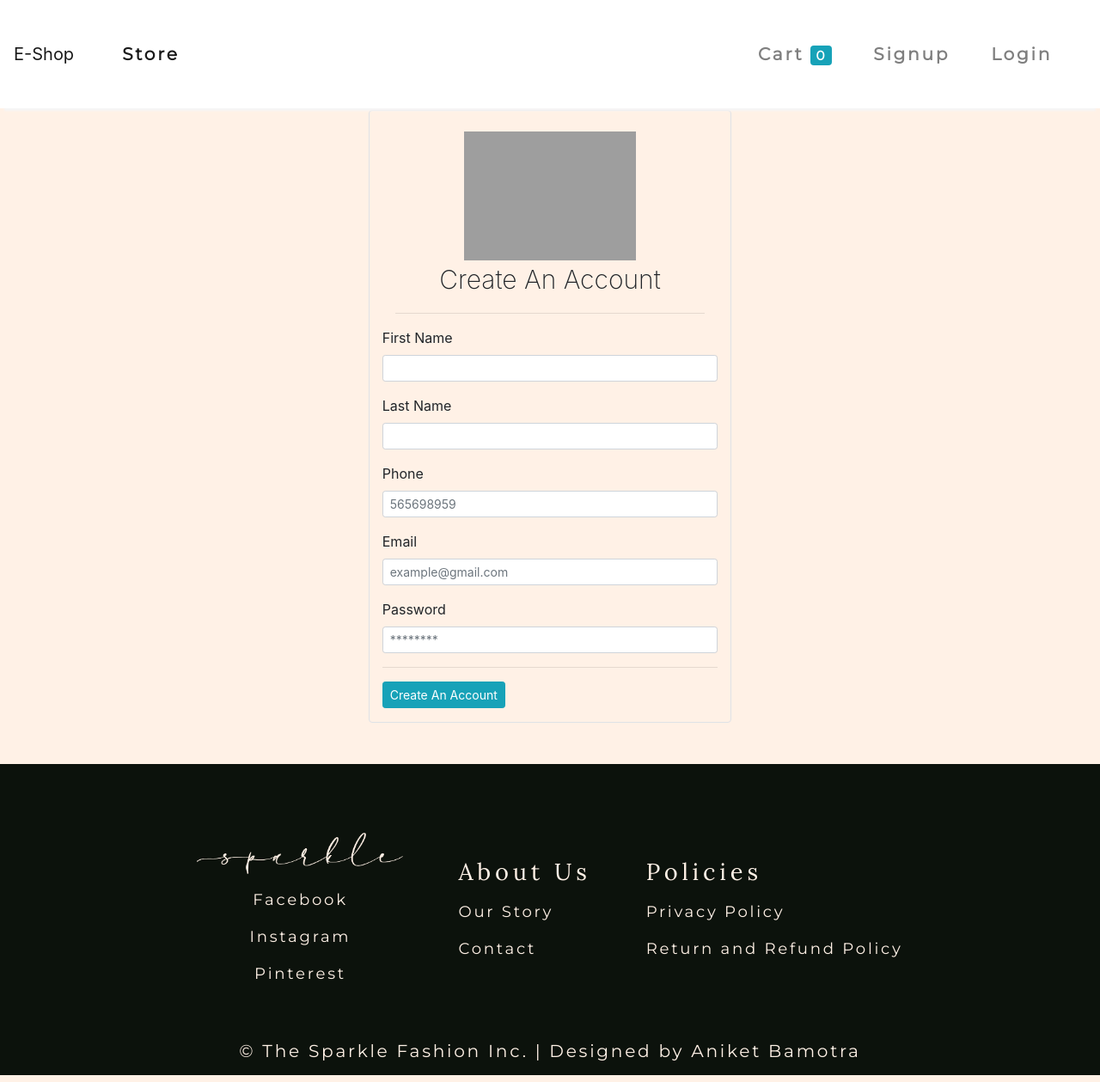
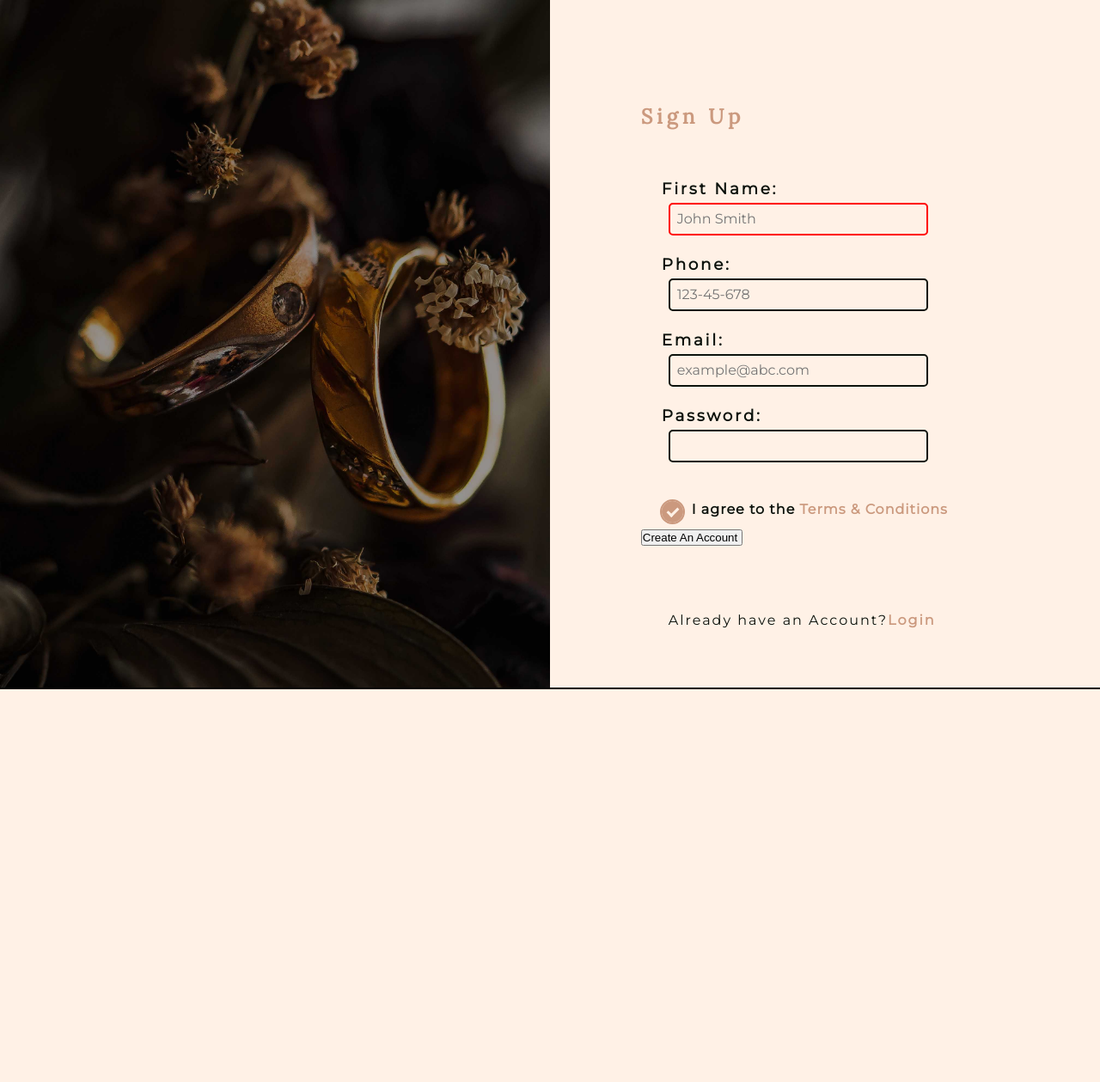
Before and after one commit to somya51p/Sparkle, a Django app: page /signup in a window 1280 px wide. Shown: the whole page at 86% size. After the commit the page ends 802 px from the top, so only its background shows below. Run offline with Django 3.2, Linux system fonts and the light colour scheme; some libraries are stand-ins or nearby versions; grey boxes are pictures that could not be loaded.

Commit message:
added signup

```diff
--- a/eshopdjango/store/templates/signup.html
+++ b/eshopdjango/store/templates/signup.html
@@ -1,8 +1,61 @@
-{% extends 'base.html' %}
+{% load static %}
+<!DOCTYPE html>
+<html lang="en">
+<head>
+    <meta charset="UTF-8">
+    <meta http-equiv="X-UA-Compatible" content="IE=edge">
+    <meta name="viewport" content="width=device-width, initial-scale=1.0">
+    <link rel="stylesheet" href="{% static 'style.css' %}">
+    <link href="https://fonts.googleapis.com/icon?family=Material+Icons" rel="stylesheet">
+    <title>Sparkle Fashion</title>
+</head>
+<body>
+    <div class="move_left" id="page_cover">
+        <img src="{% static 'images/tiles/homepage_cover.jpg' %}" alt="">
+    </div>
+    <section class="login_signup_container">
 
+        <form action="/signup" method="post" class="signup_grid">
+            {% csrf_token %}
 
-{% block content %}
-
+                {% if error%}
+                <div class="alert alert-danger" role="alert">
+                    {{error}}
+                </div>
+                {% endif %}
+            <h4 class="signup_title serif">Sign Up</h4>
+            <div class="name_field">
+                <label for="name" class="sans">First Name:</label><br>
+                <input class="alert" type="text" name="firstname"
+                id="" value="{{values.first_name}}" placeholder="John Smith" required>
+            </div>
+            <div class="ph_field">
+                <label for="phone" class="sans">Phone:</label><br>
+                <input type="tel" id="phone" name="phone" value="{{values.phone}}" placeholder="123-45-678" pattern="[0-9]{3}-[0-9]{2}-[0-9]{3}" required>
+            </div>
+            <div class="email_field">
+                <label for="email" class="sans">Email:</label><br>
+                <input type="email" id="email" name="email" value="{{values.email}}"  placeholder="example@abc.com" required>
+            </div>
+            <div class="pass_field">
+                <label for="pwd" class="sans">Password:</label><br>
+                <input type="password" id="pwd" name="password" minlength="8" required>
+            </div>
+            <div class="rmf">
+                <label class="rmf_container sans">I agree to the <a href="#">Terms & Conditions</a>
+                    <input type="checkbox" checked="checked">
+                    <span class="checkmark"></span>
+                  </label>
+            </div>
+            <div class="form-group">
+                <input class="btn btn-sm btn-info" type="submit" value="Create An Account ">
+            </div>
+            <h5 class="sign_swth sans">Already have an Account?<a href="/login" id="login" class="sign_swth_link">Login</a></h5>
+        </form>
+    </section>
+</body>
+</html>
+<!--
 <div class="container mt-4">
 
     <div class="p-4 m-4">
@@ -14,7 +67,7 @@
                 <img
                 src="https://upload.wikimedia.org/wikipedia/commons/thumb/c/c8/Shopping_cart_with_food_clip_art_2.svg/307px-Shopping_cart_with_food_clip_art_2.svg.png" alt=""
                 class="" style="height: 150px;">
-            <!-- <hr> -->
+
             <div class="display-8">Create An Account</div>
             <hr>
             </div>
@@ -28,7 +81,7 @@
                     {{error}}
                 </div>
                 {% endif %}
-                <!-- firstname -->
+
                 <div class="form-group">
                     <label for="">First Name</label>
                     <input type="text" name="firstname"
@@ -36,7 +89,6 @@
                      placeholder="">
                 </div>
 
-                <!-- last name -->
                 <div class="form-group">
                     <label for="">Last Name</label>
                     <input type="text" name="lastname"
@@ -44,7 +96,6 @@
                     >
                 </div>
 
-                <!-- phone -->
                 <div class="form-group">
                     <label for="">Phone</label>
                     <input type="text" name="phone"
@@ -53,7 +104,7 @@
                     placeholder="565698959"
                     >
                 </div>
-                <!-- email -->
+
                 <div class="form-group">
                     <label for="">Email</label>
                     <input required type="email" name="email" id=""
@@ -61,8 +112,6 @@
                     class=" form-control-sm form-control" placeholder="example@gmail.com">
                 </div>
 
-
-                <!-- password -->
                 <div class="form-group">
                     <label for="">Password</label>
                     <input type="password"
@@ -80,6 +129,4 @@
             </form>
         </div>
     </div>
-</div>
-
-{% endblock %}
+</div> -->
```
Also changed, not shown: eshopdjango/store/templates/login.html (+34 -19 lines), eshopdjango/db.sqlite3.
